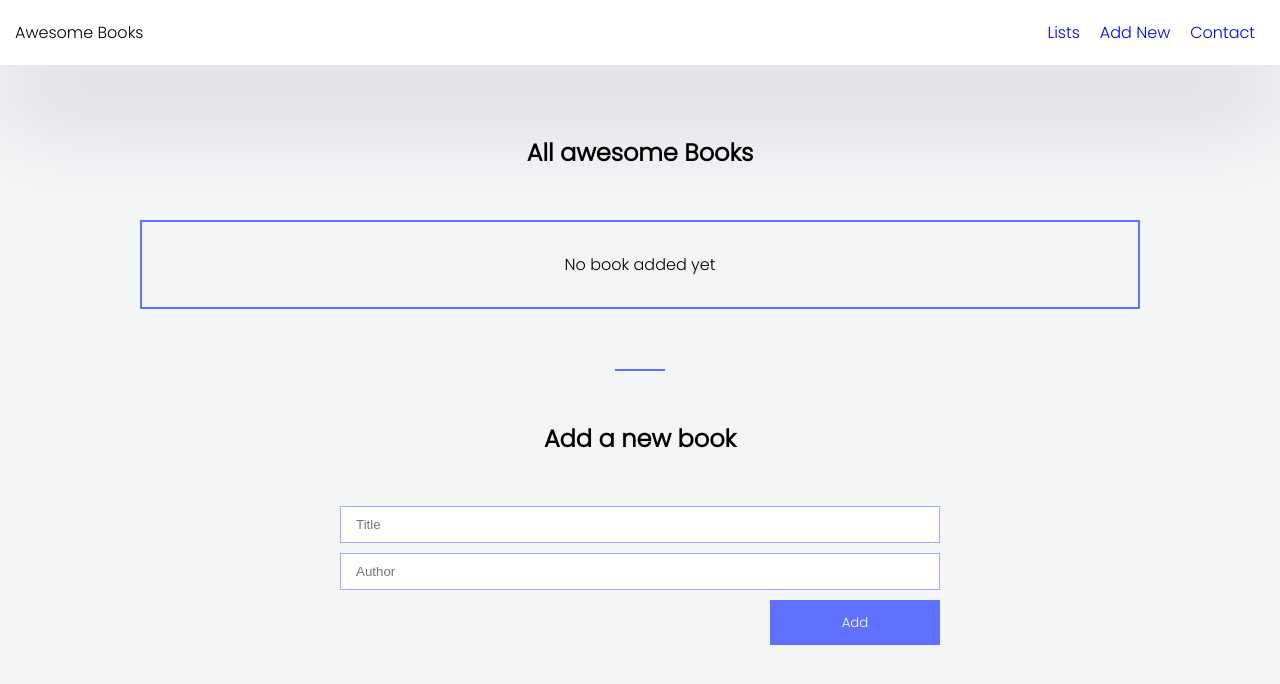
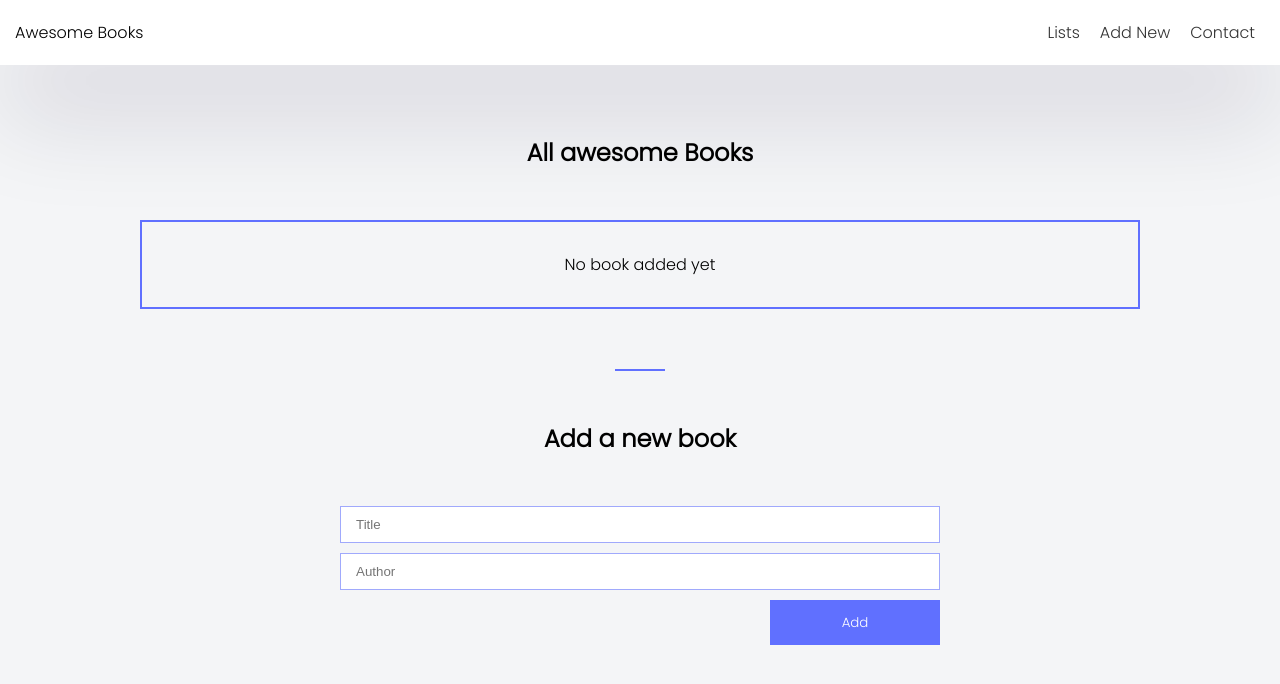
Before and after one commit to AnselemOdims/Awesome-Books, a website with bundled scripts: page index.html in a window 1280 px wide. Built offline with nearby package versions, Linux system fonts and the light colour scheme.

Commit message:
Style the navigation links

```diff
--- a/main.css
+++ b/main.css
@@ -21,6 +21,7 @@ ul li {
 
 a {
   text-decoration: none;
+  color: #333;
 }
 
 /* Header Styles */
@@ -38,6 +39,10 @@ nav ul {
 
 nav ul li {
   margin: 0 10px;
+}
+
+nav ul li a {
+
 }
 
 main {
```
